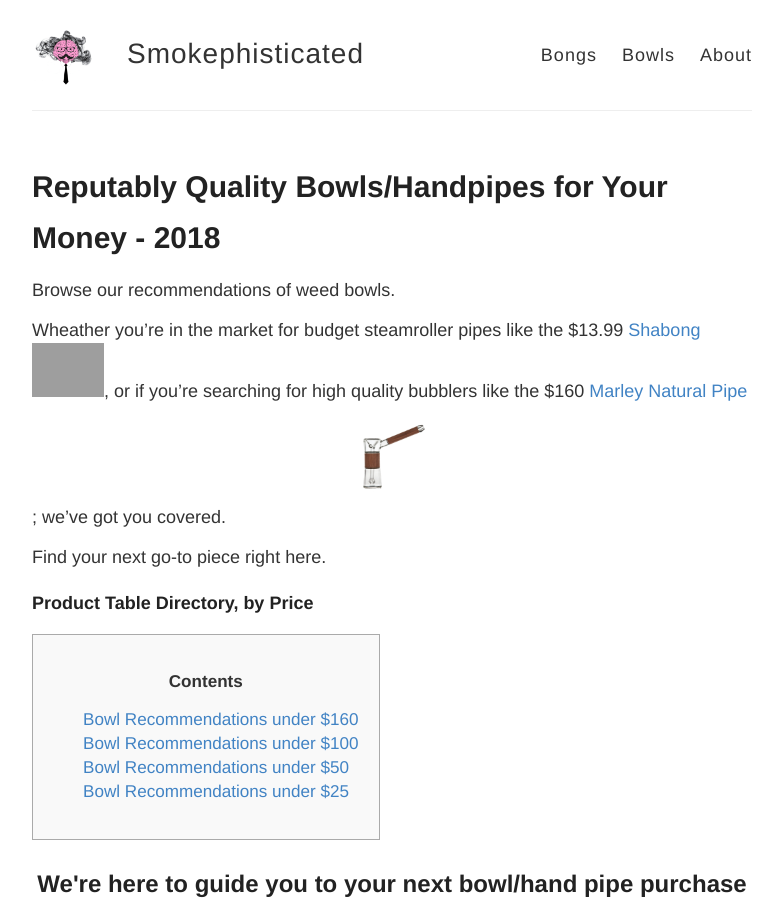
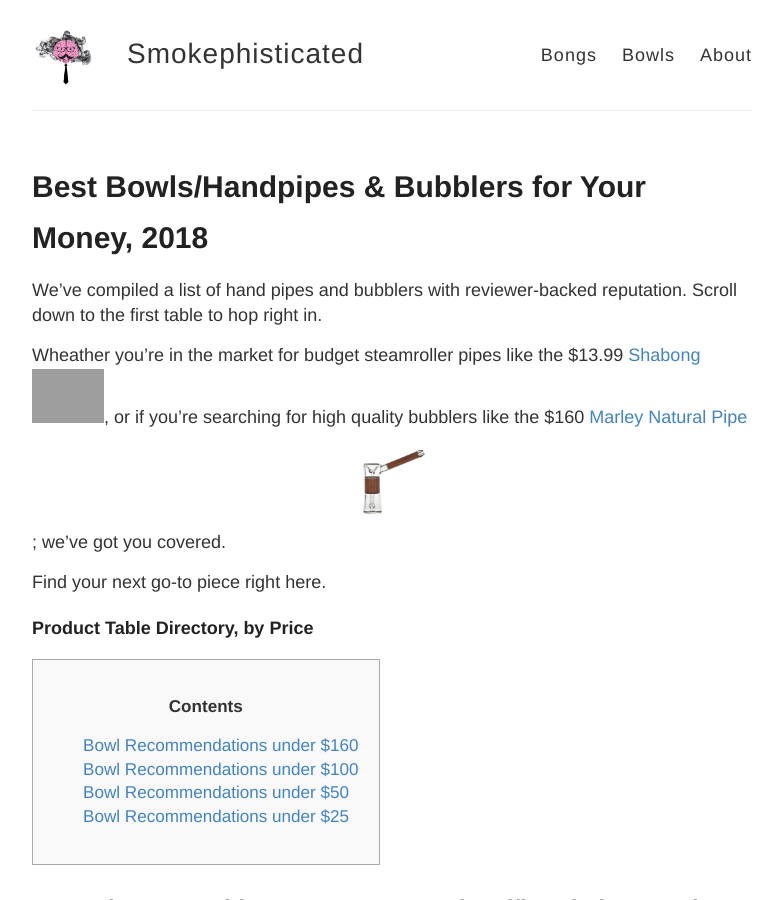
Before and after one commit to smokephisticated/smokephisticated, a Jekyll site: the page built from pages/bowls/bowls.md, in a window 1280 px wide and 900 px high. Shown: the whole window, without its empty margins (248-1030 px from the left). Built offline with Jekyll 4.4.1, drawn with Linux system fonts in a browser that asks for light colours; grey boxes are pictures that could not be loaded.

Commit message:
bowls meta update

```diff
--- a/pages/bowls/bowls.md
+++ b/pages/bowls/bowls.md
@@ -1,16 +1,15 @@
 ---
 layout: page
-title: "Reputably Quality Bowls/Handpipes for Your Money - 2018"
+title: "Best Bowls/Handpipes & Bubblers for Your Money, 2018"
 permalink: "/bowls/"
-seotitle: "13 Best Cheap Weed Pipes / Bowls for Your Money in 2018"
+seotitle: "11 Best Cheap Weed Pipes / Bowls for Your Money in 2018"
 ---
 
-Browse our recommendations of weed bowls.
+We've compiled a list of hand pipes and bubblers with reviewer-backed reputation. Scroll down to the first table to hop right in.
 
 Wheather you're in the market for budget steamroller pipes like the $13.99 [Shabong](#shabong-shortcut) <a target="_blank" href="http://affiliates.grasscity.com/shop/clickthru.cgi?id=Smokephisticated&page=https://www.grasscity.com/us_en/large-glass-shabong.html" ><img alt="Large Glass Shabong Steamroller" class="table-image" src="/img/bowls/large-shabong-steamroller.png" width="100px"/></a>, or if you're searching for high quality bubblers like the $160 [Marley Natural Pipe](#marley-bubbler-shortcut)  <a target="_blank" href="https://www.dopeboo.com/products/glass-and-walnut-wood-bubbler?variant=52674372612?aff=43"><img alt="Marley Walnut Wood Bubbler" class="img-middle" src="/img/bowls/marley-walnut.png" width="100px" /></a>; we've got you covered.
 
 Find your next go-to piece right here.
-
 
 <h5 id="bowl-directory">Product Table Directory, by Price</h5>
 
```
